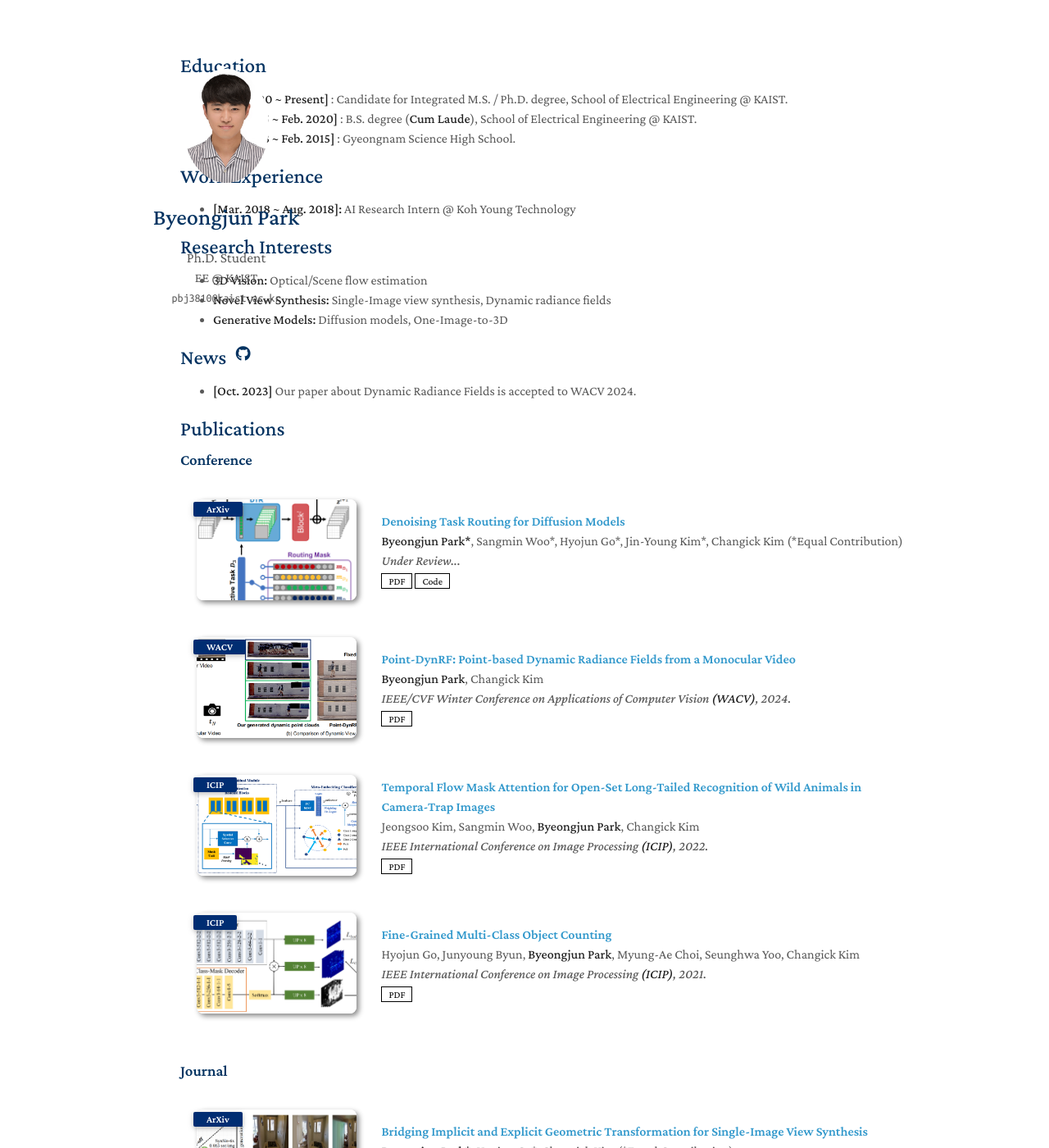
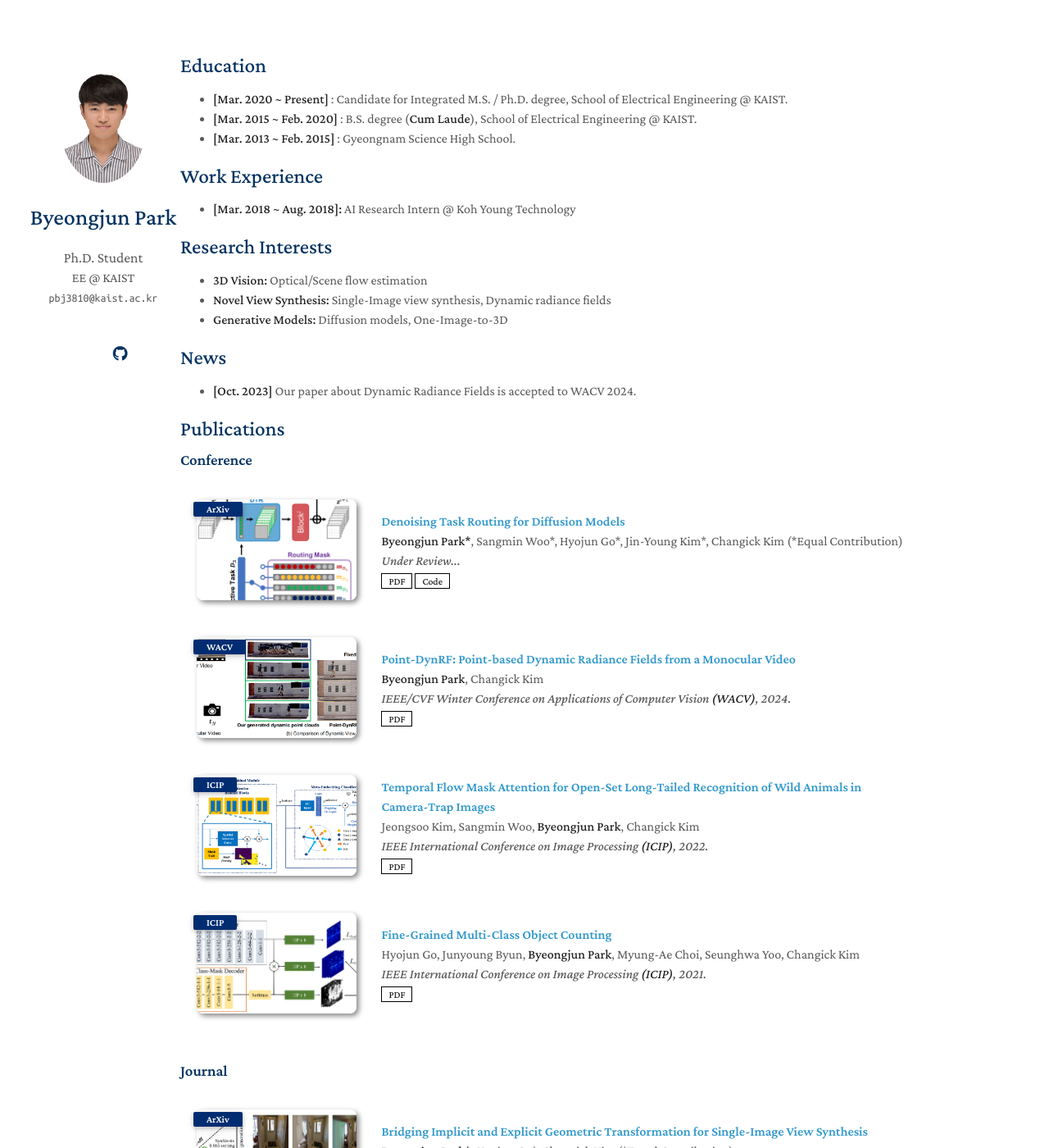
Before and after one commit to byeongjun-park/byeongjun-park.github.io, a Jekyll site: the page built from index.md, in a window 1280 px wide and 1400 px high. Shown: the whole window at 82% size. Built offline with Jekyll 4.4.1, drawn with Linux system fonts in a browser that asks for light colours; nearby versions of some CDN libraries; a style sheet for code colours, icons or effects is not loaded; our own code applies the rules of GitHub Pages for plain Markdown files.

Commit message:
profile update

```diff
--- a/_sass/minimal-light-no-dark-mode.scss
+++ b/_sass/minimal-light-no-dark-mode.scss
@@ -286,6 +286,7 @@ header {
   width:232px;
   float:left;
   position:fixed;
+  left:10px;
   -webkit-font-smoothing:subpixel-antialiased;
   padding-top:4.0em;
   text-align:center
@@ -375,7 +376,6 @@ footer {
   float:left;
   position:fixed;
   bottom:30px;
-  left: 5px;
   -webkit-font-smoothing:subpixel-antialiased;
   text-align:center;
 }
--- a/_sass/minimal-light.scss
+++ b/_sass/minimal-light.scss
@@ -359,6 +359,7 @@ header {
   width:232px;
   float:left;
   position:fixed;
+  left:10px;
   -webkit-font-smoothing:subpixel-antialiased;
   padding-top:4.0em;
   text-align:center
@@ -454,7 +455,6 @@ footer {
   float:left;
   position:fixed;
   bottom:30px;
-  left: 5px;
   -webkit-font-smoothing:subpixel-antialiased;
   text-align:center;
 }
```
